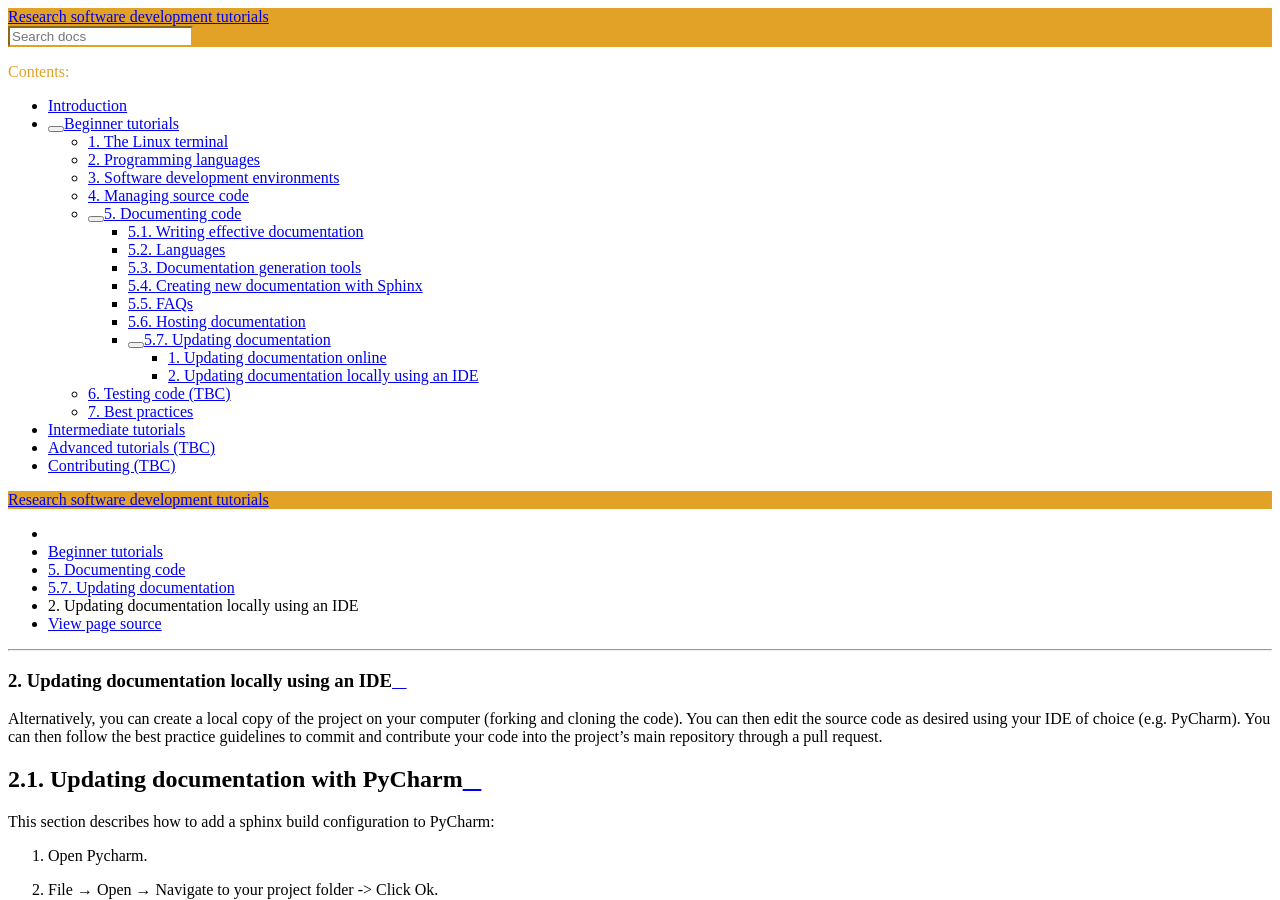
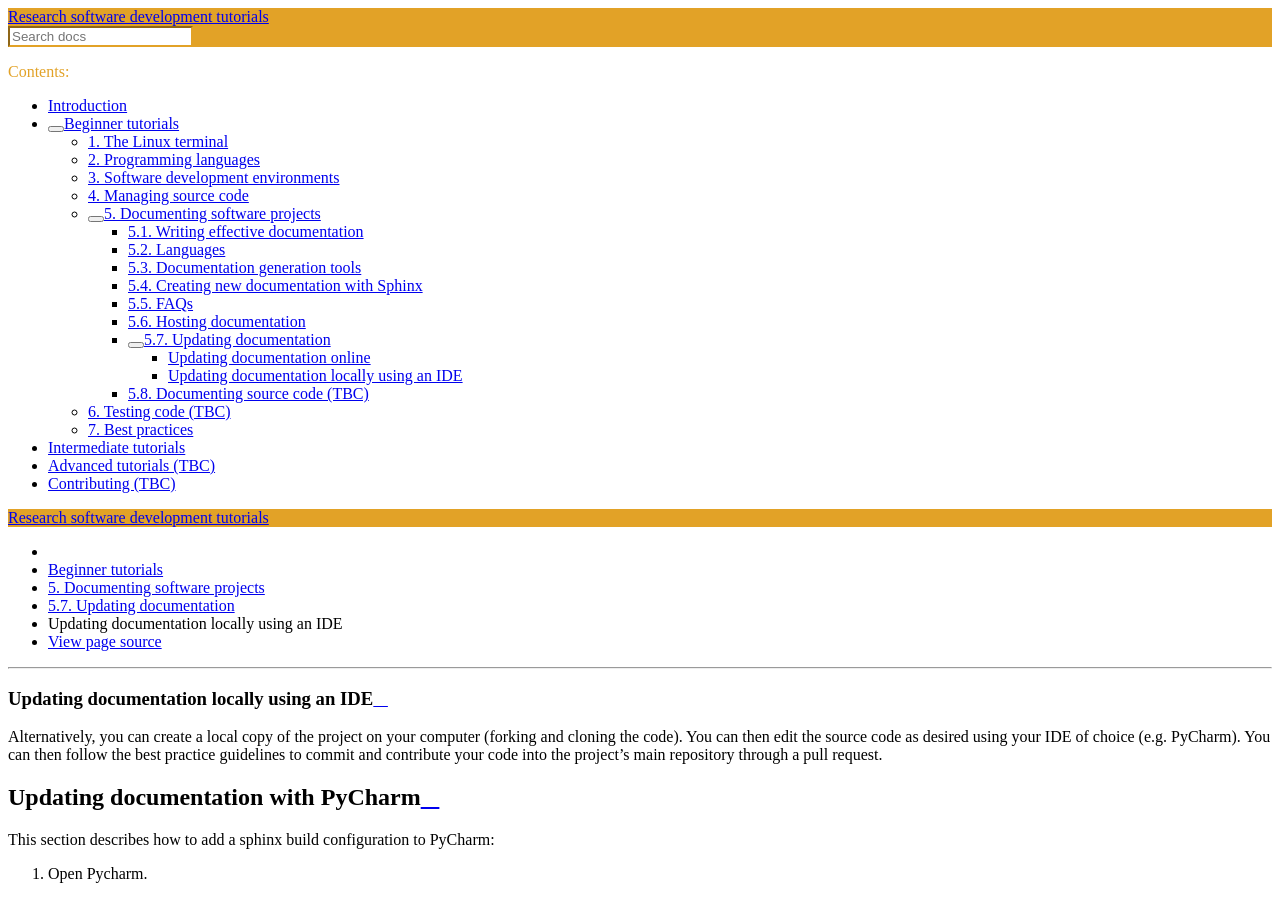
Before and after one commit to prasanthsasikumar/holographic-breast-biomechanics, a Sphinx documentation site: the page built from docs/source/beginner/documenting_code/updating_documentation/locally.rst, in a window 1280 px wide and 900 px high. Built offline with Sphinx 7.4.7 and the Read the Docs theme 2.0.0, drawn with Linux system fonts in a browser that asks for light colours.

Commit message:
Adding source code documentation beginners tutorial

```diff
--- a/docs/source/beginner/documenting_code.rst
+++ b/docs/source/beginner/documenting_code.rst
@@ -1,6 +1,6 @@
-================
-Documenting code
-================
+=============================
+Documenting software projects
+=============================
 
 The objectives of this tutorial are to familiarise yourself with:
 
@@ -24,3 +24,4 @@
    documenting_code/creating_new_documentation
    documenting_code/hosting_documentation
    documenting_code/updating_documentation
+   documenting_code/source_code
--- a/docs/source/beginner/documenting_code/updating_documentation.rst
+++ b/docs/source/beginner/documenting_code/updating_documentation.rst
@@ -11,7 +11,6 @@
 
 .. toctree::
    :maxdepth: 1
-   :numbered: 2
    :caption: Contents:
 
    updating_documentation/online
--- a/docs/source/beginner/documenting_code/updating_documentation/locally.rst
+++ b/docs/source/beginner/documenting_code/updating_documentation/locally.rst
@@ -2,6 +2,8 @@
 -------------------------------------------
 Alternatively, you can create a local copy of the project on your computer (forking and cloning the code). You can then edit the source code as desired using your IDE of choice (e.g. PyCharm). You can then follow the best practice guidelines to commit and contribute your code into the project's main repository through a pull request.
 
+
+.. _Setting up Sphinx in PyCharm:
 
 Updating documentation with PyCharm
 ~~~~~~~~~~~~~~~~~~~~~~~~~~~~~~~~~~~
```
Also changed, not shown: docs/source/beginner/documenting_code/source_code.rst (added, +29 -0 lines).
